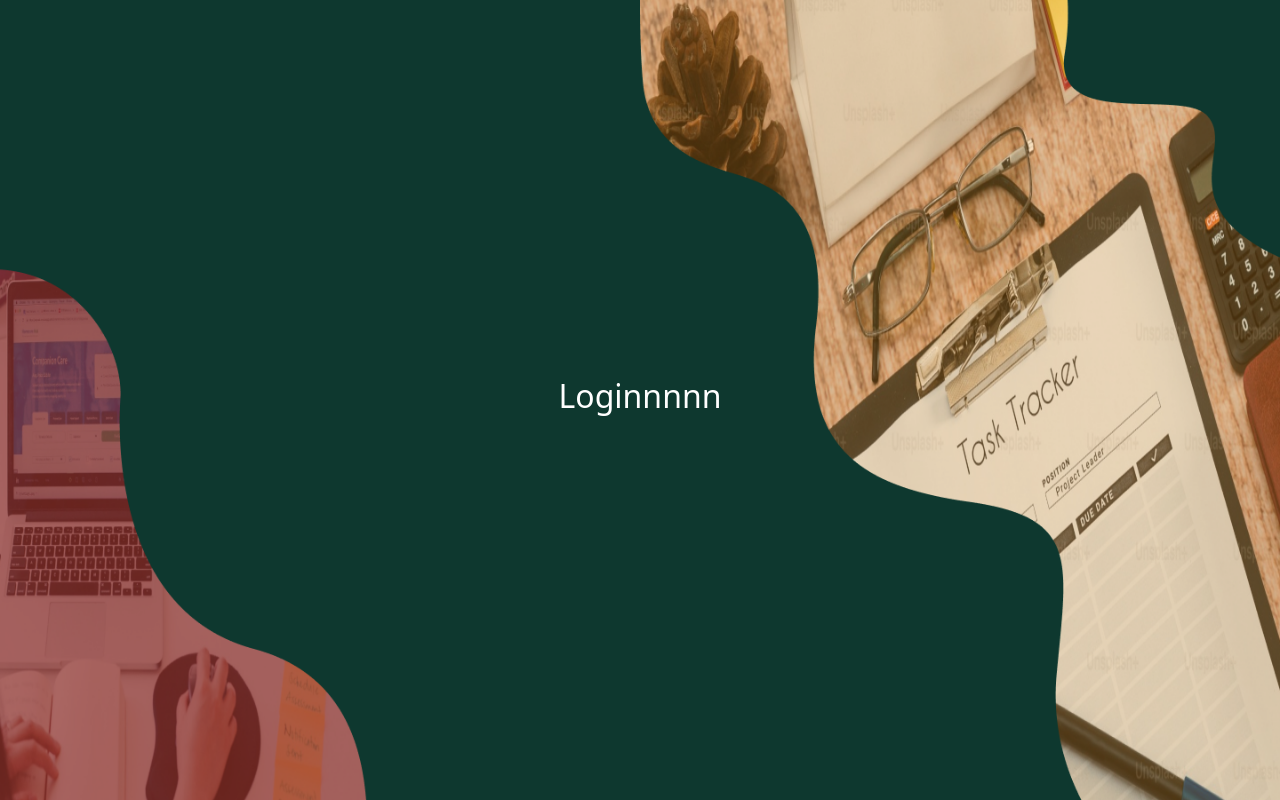
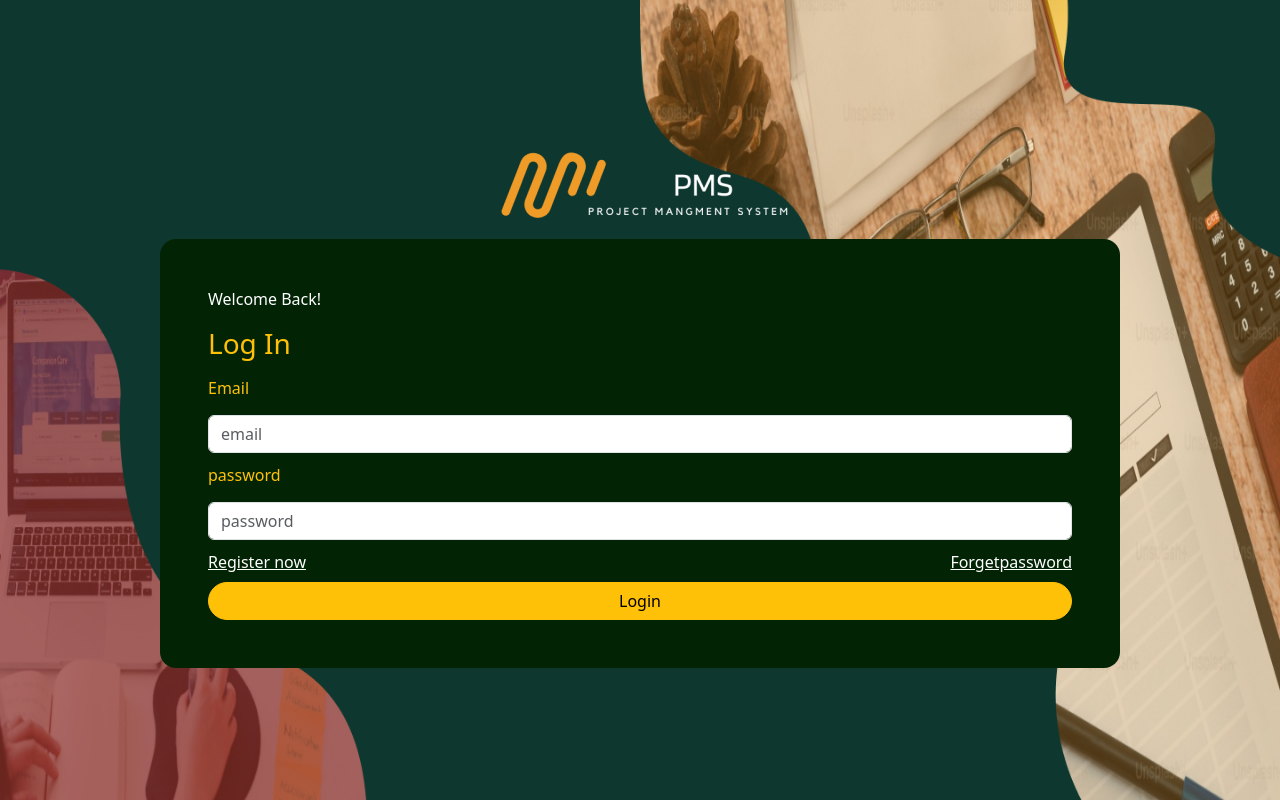
Before and after one commit to Elias-lap/ProjectMangement2, a React (Vite) app: page / in a window 1280 px wide. Built offline with nearby package versions, Linux system fonts and the light colour scheme.

Commit message:
login-ui

```diff
--- a/src/App.css
+++ b/src/App.css
@@ -3,6 +3,16 @@
   background-image: url('./assets/images/bg1.png');
   background-position: center center;
   background-size: cover;
-
+  flex-direction: column;
 
  }
+.login-container{
+  background-color: rgb(2, 36, 5);
+}
+.form-group{
+  margin-bottom: 10px;
+}
+.form-group label{
+  color: #ffc107;
+  margin-bottom: 15px;
+}
--- a/src/AuthModule/components/Login/Login.tsx
+++ b/src/AuthModule/components/Login/Login.tsx
@@ -1,11 +1,34 @@
-
-
+import logo from '../../../assets/images/PMS 3.png'
+import {Link } from 'react-router-dom';
 export default function Login() {
   return (
     <div className="Auth-container vh-100  d-flex align-items-center justify-content-center">
-      <div>
-        <h2 className="text-white ">Loginnnnn</h2>
-      </div>
+
+            <div className="logo">
+              <img src={logo} alt='logo' className='mb-3'/>
+            </div>
+
+            <div className='login-container w-75 rounded-4 px-5 py-5'>
+
+                  <p className='text-white'>Welcome Back!</p>
+                     <h3 className='text-warning mb-3'>Log In</h3>
+                  <form>
+                    <div className="form-group">
+                          <label htmlFor="exampleFormControlInput1 mb-3">Email</label>
+                          <input type="email" className="form-control" placeholder="email"/>
+                    </div>
+                    <div className="form-group">
+                          <label htmlFor="exampleFormControlInput1">password</label>
+                          <input type="password" className="form-control" placeholder="password"/>
+                    </div>
+                         <div className='d-flex justify-content-between my-2'>
+                            <Link to='/register' className='text-white'>Register now</Link>
+                            <Link to='/ForgetPass' className='text-white'>Forgetpassword</Link>
+                          </div>
+                        <button className='w-100 btn btn-warning rounded-5'>Login</button>
+                    </form>
+                </div>
+
     </div>
   );
 }
```
